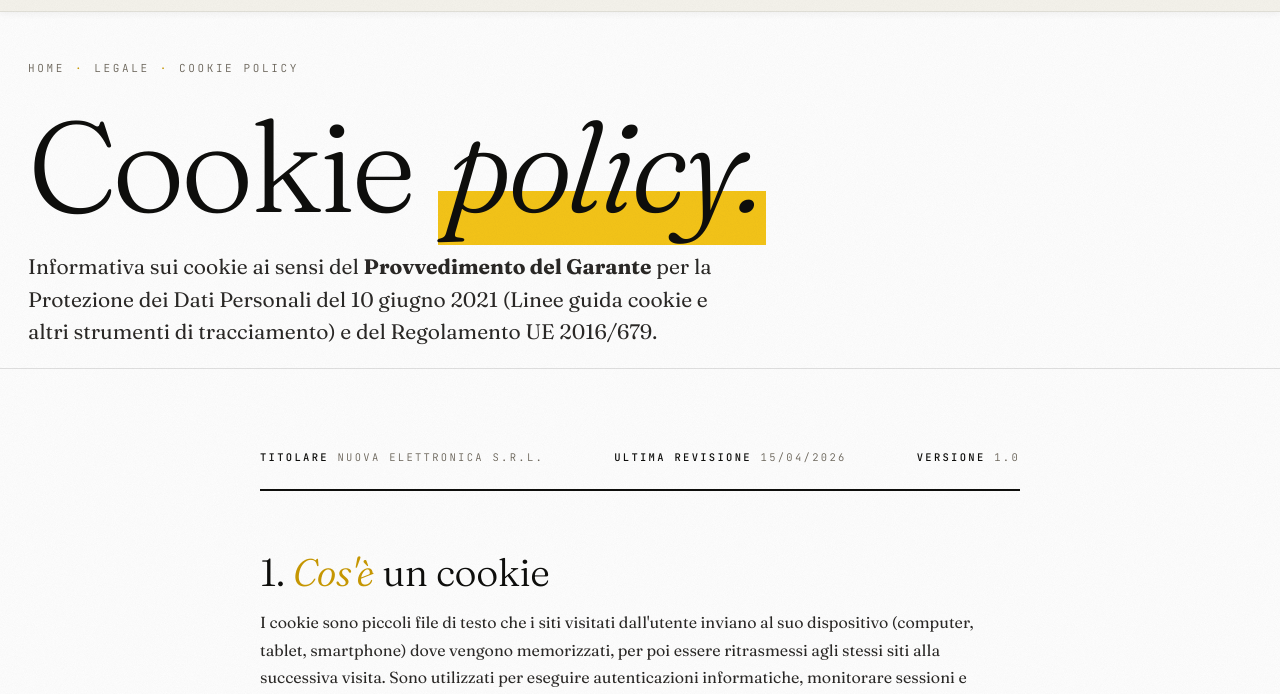
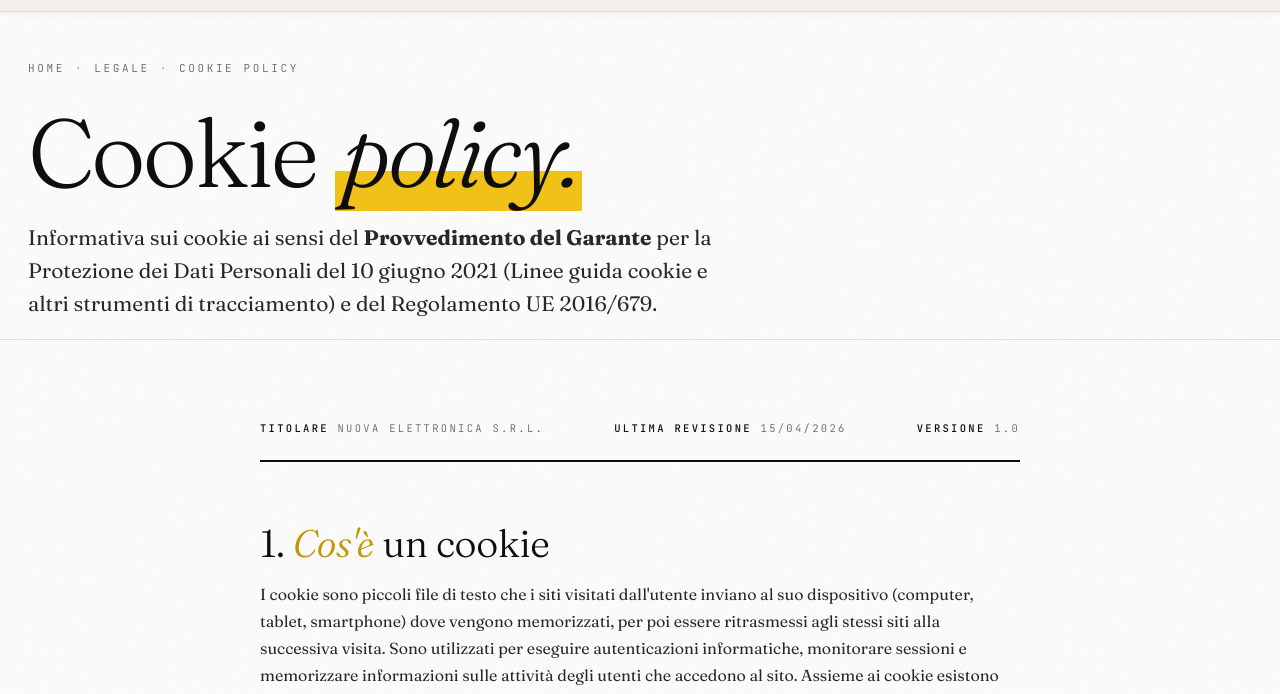
Before and after one commit to ceo949/cablaggitalia, a plain HTML site: page cookie.html in a window 1280 px wide. Shown: the part 100-794 px from the top of the page. Drawn offline with Linux system fonts and the light colour scheme.

Commit message:
Ridotta dimensione font .page-head h1 del 25%

```diff
--- a/style.css
+++ b/style.css
@@ -108,7 +108,7 @@ p.small{font-size:14px;line-height:1.6;color:var(--ink-dim);max-width:58ch}
 /* ========== PAGE HEAD (shared for internal pages) ========== */
 .page-head{padding:160px 28px 80px;position:relative;overflow:hidden;border-top:0}
 .page-head .wrap{display:grid;grid-template-columns:minmax(0,2fr) minmax(0,1fr);gap:60px;align-items:end}
-.page-head h1{font-family:var(--display);font-weight:300;font-size:clamp(56px,10vw,172px);line-height:.9;letter-spacing:-.032em;font-variation-settings:"opsz" 144}
+.page-head h1{font-family:var(--display);font-weight:300;font-size:clamp(42px,7.5vw,129px);line-height:.9;letter-spacing:-.032em;font-variation-settings:"opsz" 144}
 .page-head .crumbs{font-family:var(--mono);font-size:11px;letter-spacing:.24em;text-transform:uppercase;color:var(--ink-dim);margin-bottom:32px;display:flex;gap:10px;align-items:center}
 .page-head .crumbs span{color:var(--gold-deep)}
 .page-head p.lead{margin-top:24px}
```
